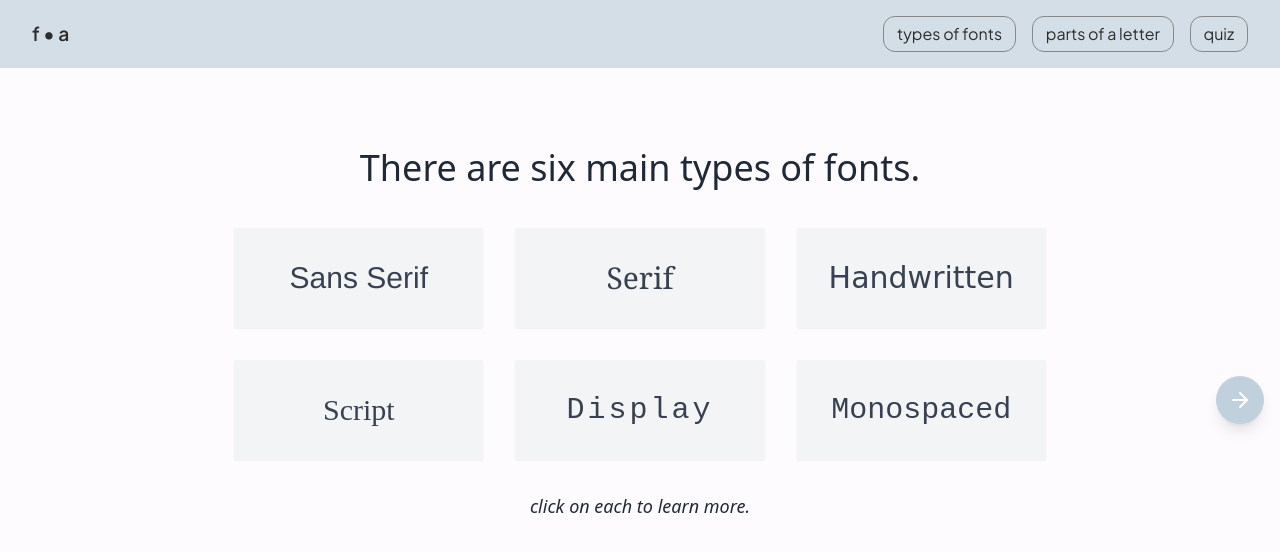
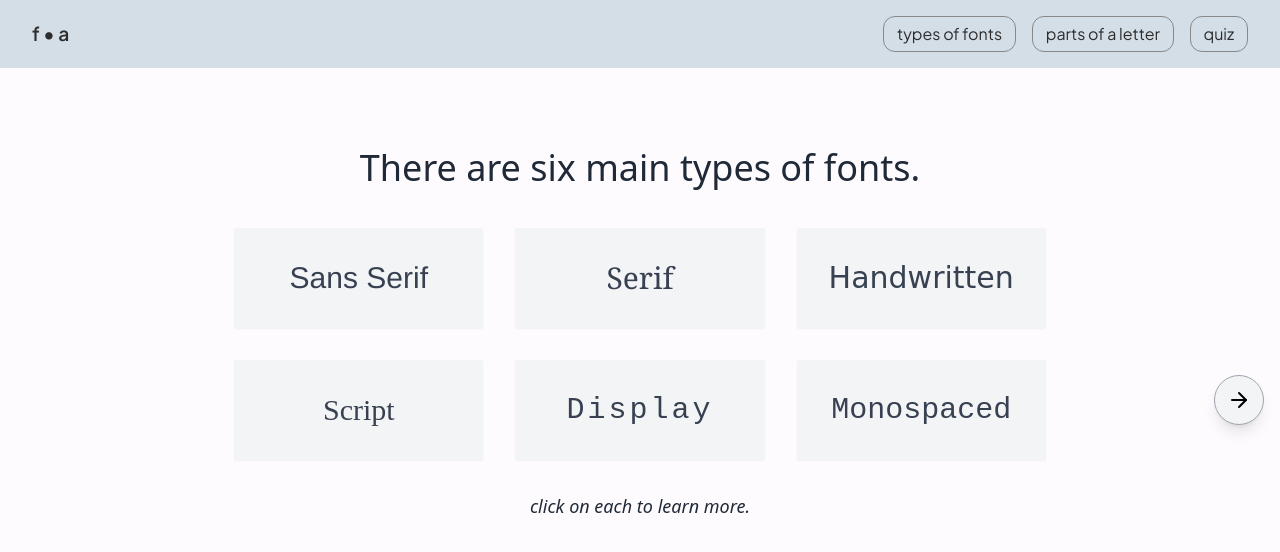
Before and after one commit to yejessica/ui-design-final, a React (Create React App) app in the folder frontend/: page / in a window 1280 px wide. Both pictures are taken after a click on the button "types of fonts". Shown: the top 552 px of the page. Built offline with nearby package versions, Linux system fonts and the light colour scheme.

Commit message:
Improved visibility and aligned color palette on right button on font types page

```diff
--- a/frontend/src/pages/FontTypesPage.js
+++ b/frontend/src/pages/FontTypesPage.js
@@ -148,11 +148,11 @@ export default function FontTypesPage({ go }) {
       <button
         onClick={() => go("quiz4")}
         className="fixed right-4 top-1/2 transform -translate-y-1/2
-                   bg-blue-600 text-white p-3 rounded-full shadow-lg
-                   hover:bg-blue-700 transition focus:outline-none focus:ring-2 focus:ring-blue-300"
+                   bg-gray-100 text-white p-3 rounded-full shadow-lg border border-gray-400
+                   hover:bg-[#d3dee7] transition focus:outline-none focus:ring-2 focus:ring-blue-300"
         aria-label="Go to Parts of Letter page"
       >
-        <ArrowRight size={24} />
+        <ArrowRight size={24} color="black" />
       </button>
     </section>
   )
```
